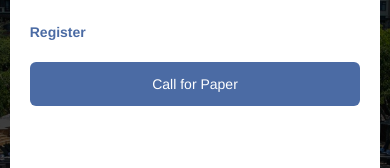
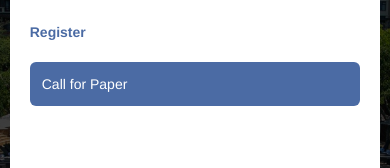
Before and after one commit to tunny17/conference-management-system, a React (Vite) app: page / in a window 390 px wide. Both pictures are taken after a click on the button 350 px from the left and 68 px from the top of the page. Shown: the part 382-550 px from the top of the page. Built offline with nearby package versions, Linux system fonts and the light colour scheme; a web font is replaced by a local one.

Commit message:
fix: papers routing

```diff
--- a/src/components/MobileNavigation/index.tsx
+++ b/src/components/MobileNavigation/index.tsx
@@ -109,16 +109,15 @@ const MobileNavigation = () => {
           </ul>
         </nav>
 
-        <button
-          type="button"
+        <Link
+          to={`/papers`}
           onClick={() => {
             setShowNav(false);
-            window.open('/papers');
           }}
           className="md:hidden mt-5 block bg-primary-light text-sm p-3 w-full text-white rounded-md hover:scale-95 duration-300 transition-all"
         >
           Call for Paper
-        </button>
+        </Link>
       </div>
     </div>
   );
--- a/src/components/Navigation/index.tsx
+++ b/src/components/Navigation/index.tsx
@@ -115,12 +115,12 @@ const Navigation = () => {
           </ul>
         </nav>
 
-        <a
-          href="/papers"
+        <Link
+          to="/papers"
           className="hidden md:block no-underline bg-primary-light text-base py-4 px-9 text-white rounded-md hover:scale-95 duration-300 transition-all"
         >
           Call for Paper
-        </a>
+        </Link>
 
         <button type="button" onClick={() => setShowNav(true)} className="w-5 block md:hidden">
           <svg viewBox="0 0 21 13" fill="none" xmlns="http://www.w3.org/2000/svg">
```
